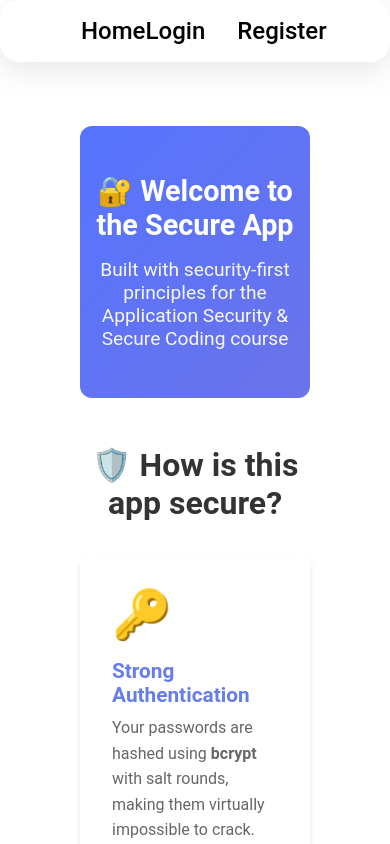
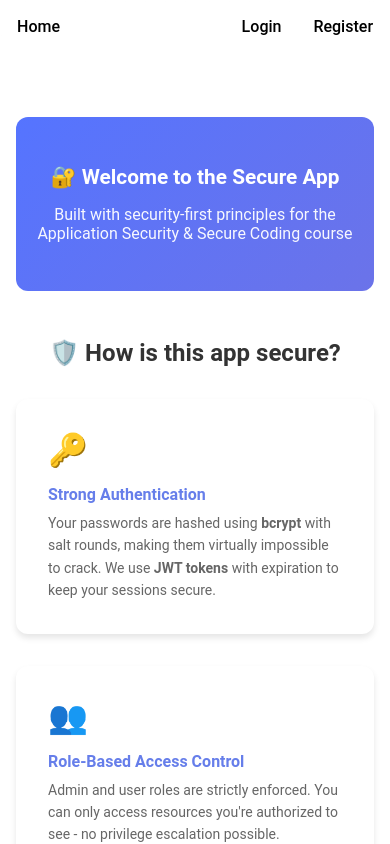
Before and after one commit to HasanAlasker/Secure-Web-Applications-Project, a React (Vite) app in the folder Client/: page / in a window 390 px wide. Shown: the top 844 px of the page. Built offline with nearby package versions, Linux system fonts and the light colour scheme; no server answers.

Commit message:
responsive font

```diff
--- a/Client/src/App.css
+++ b/Client/src/App.css
@@ -18,10 +18,8 @@
 }
 
 .screen {
-  padding: 0 5rem;
+  padding: 0 1rem;
 }
-
-
 
 nav {
   display: flex;
@@ -30,7 +28,7 @@ nav {
   right: 0;
   left: 0;
   justify-content: space-between;
-  padding: 1rem 5rem;
+  padding: 1rem 1rem;
   margin-bottom: 4rem;
   z-index: 1000;
   background: rgba(255, 255, 255, 0.24);
@@ -38,10 +36,7 @@ nav {
   -webkit-backdrop-filter: blur(20px);
   border-radius: 20px;
   border: 1px solid rgba(255, 255, 255, 0.3);
-  box-shadow: 0 8px 32px rgba(0, 0, 0, 0.1),
-    inset 0 1px 0 rgba(255, 255, 255, 0.5),
-    inset 0 -1px 0 rgba(255, 255, 255, 0.1),
-    inset 0 0 6px 3px rgba(255, 255, 255, 0.3);
+
   overflow: hidden;
 }
 
@@ -99,7 +94,11 @@ a:hover {
 }
 
 .big {
-  font-size: 1.5rem;
+  font-size: clamp(1rem, 2vw, 1.5rem);
+  font-weight: 500;
+}
+.mid {
+  font-size: clamp(0.5rem, 1vw, 2rem);
   font-weight: 500;
 }
 
@@ -113,18 +112,18 @@ a:hover {
 }
 
 .hero-section h1 {
-  font-size: 2.5rem;
+  font-size: clamp(1.5rem, 4vw, 2.5rem);
   margin-bottom: 1rem;
 }
 
 .subtitle {
-  font-size: 1.2rem;
+  font-size: clamp(1rem, 2vw, 1.2rem);
   opacity: 0.95;
 }
 
 .security-info h2 {
   text-align: center;
-  font-size: 2rem;
+  font-size: clamp(1.5rem, 3vw, 2rem);
   margin: 3rem 0 2rem;
   color: #333;
 }
@@ -154,24 +153,25 @@ a:hover {
 }
 
 .feature-icon {
-  font-size: 3rem;
+  font-size: clamp(2rem, 5vw, 3rem);
   margin-bottom: 1rem;
 }
 
 .feature-card h3 {
   color: #667eea;
   margin-bottom: 0.5rem;
-  font-size: 1.3rem;
+  font-size: clamp(1rem, 2.5vw, 1.3rem);
 }
 h4 {
   font-weight: bold;
-  font-size: 2rem;
+  font-size: clamp(1.5rem, 3vw, 2rem);
   color: #667eea;
   margin-bottom: 2rem;
 }
 .feature-card p {
   color: #666;
   line-height: 1.6;
+  font-size: clamp(0.875rem, 1.5vw, 1rem);
 }
 
 .tech-stack {
@@ -191,7 +191,7 @@ h4 {
 .tech-column h3 {
   color: #667eea;
   margin-bottom: 1rem;
-  font-size: 1.2rem;
+  font-size: clamp(1rem, 2vw, 1.2rem);
 }
 
 .tech-column ul {
@@ -203,6 +203,7 @@ h4 {
   padding: 0.5rem 0;
   color: #555;
   border-bottom: 1px solid #e0e0e0;
+  font-size: clamp(0.875rem, 1.5vw, 1rem);
 }
 
 .tech-column li:last-child {
@@ -221,10 +222,11 @@ h4 {
 .cta-section h2 {
   color: white;
   margin-bottom: 1rem;
+  font-size: clamp(1.5rem, 3vw, 2rem);
 }
 
 .cta-section p {
-  font-size: 1.1rem;
+  font-size: clamp(1rem, 2vw, 1.1rem);
   margin-bottom: 2rem;
 }
 
@@ -239,6 +241,7 @@ h4 {
   border-radius: 8px;
   text-decoration: none;
   font-weight: 600;
+  font-size: clamp(0.875rem, 1.5vw, 1rem);
   transition: all 0.3s ease;
   display: inline-block;
 }
@@ -275,11 +278,12 @@ h4 {
 .disclaimer p {
   margin: 0;
   color: #856404;
+  font-size: clamp(0.875rem, 1.5vw, 1rem);
 }
 
 @media (max-width: 768px) {
   .hero-section h1 {
-    font-size: 1.8rem;
+    font-size: clamp(1.3rem, 5vw, 1.8rem);
   }
 
   .security-features {
@@ -313,7 +317,7 @@ h4 {
 
 /* Title and Subtitle */
 .login-title {
-  font-size: 28px;
+  font-size: clamp(1.5rem, 4vw, 1.75rem);
   font-weight: 700;
   color: #333;
   margin-bottom: 8px;
@@ -324,7 +328,7 @@ h4 {
   color: #666;
   text-align: center;
   margin-bottom: 30px;
-  font-size: 14px;
+  font-size: clamp(0.813rem, 1.5vw, 0.875rem);
 }
 
 /* Form Styling */
@@ -342,7 +346,7 @@ h4 {
 }
 
 .form-group label {
-  font-size: 14px;
+  font-size: clamp(0.813rem, 1.5vw, 0.875rem);
   font-weight: 600;
   color: #333;
 }
@@ -352,7 +356,7 @@ h4 {
   padding: 12px 16px;
   border: 2px solid #e0e0e0;
   border-radius: 8px;
-  font-size: 15px;
+  font-size: clamp(0.875rem, 1.5vw, 0.938rem);
   transition: all 0.3s ease;
   outline: none;
 }
@@ -369,12 +373,12 @@ h4 {
 /* Error Message */
 .error-message {
   color: #ef4444;
-  font-size: 13px;
+  font-size: clamp(0.75rem, 1.5vw, 0.813rem);
   margin-top: -4px;
 }
 
 .large {
-  font-size: 1rem;
+  font-size: clamp(0.875rem, 2vw, 1rem);
   font-weight: bold;
   text-align: center;
 }
@@ -386,7 +390,7 @@ h4 {
   color: white;
   border: none;
   border-radius: 8px;
-  font-size: 16px;
+  font-size: clamp(0.938rem, 2vw, 1rem);
   font-weight: 600;
   cursor: pointer;
   transition: all 0.3s ease;
@@ -407,7 +411,7 @@ h4 {
 .signup-link {
   text-align: center;
   color: #666;
-  font-size: 14px;
+  font-size: clamp(0.813rem, 1.5vw, 0.875rem);
   margin-top: 10px;
 }
 
@@ -430,6 +434,16 @@ h4 {
   }
 
   .login-title {
-    font-size: 24px;
+    font-size: clamp(1.3rem, 5vw, 1.5rem);
   }
 }
+
+@media (min-width: 780px) {
+  nav {
+    padding: 1rem 5rem;
+  }
+
+  .screen {
+    padding: 0 5rem;
+  }
+}
```
